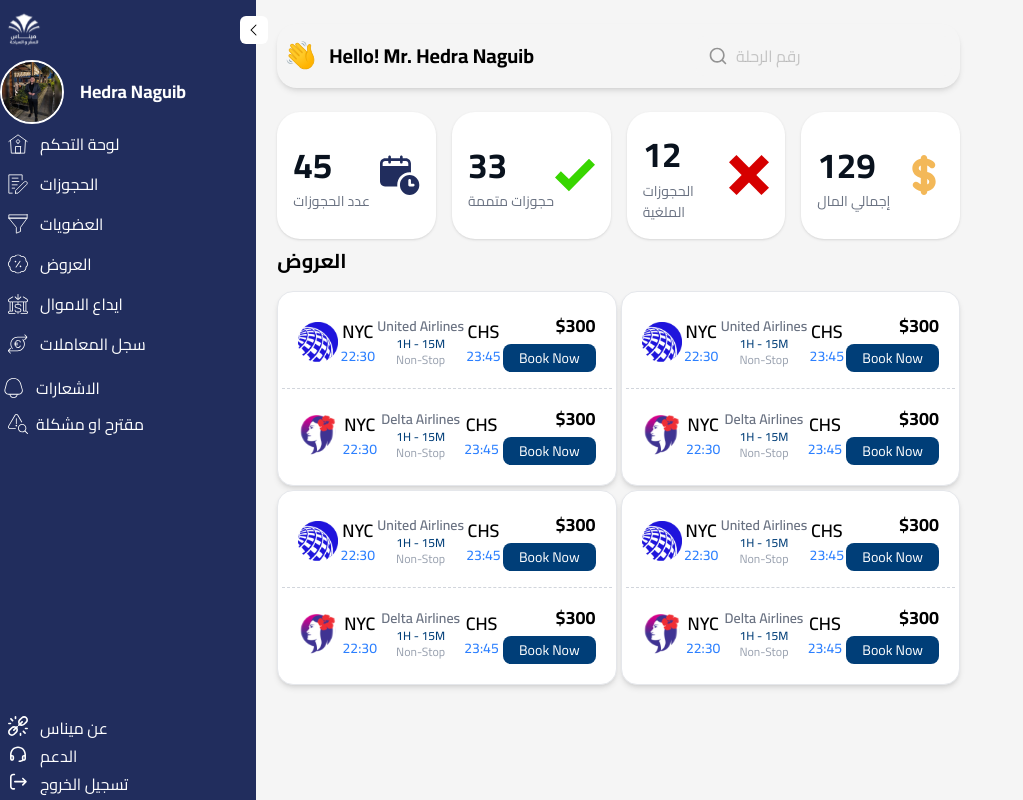
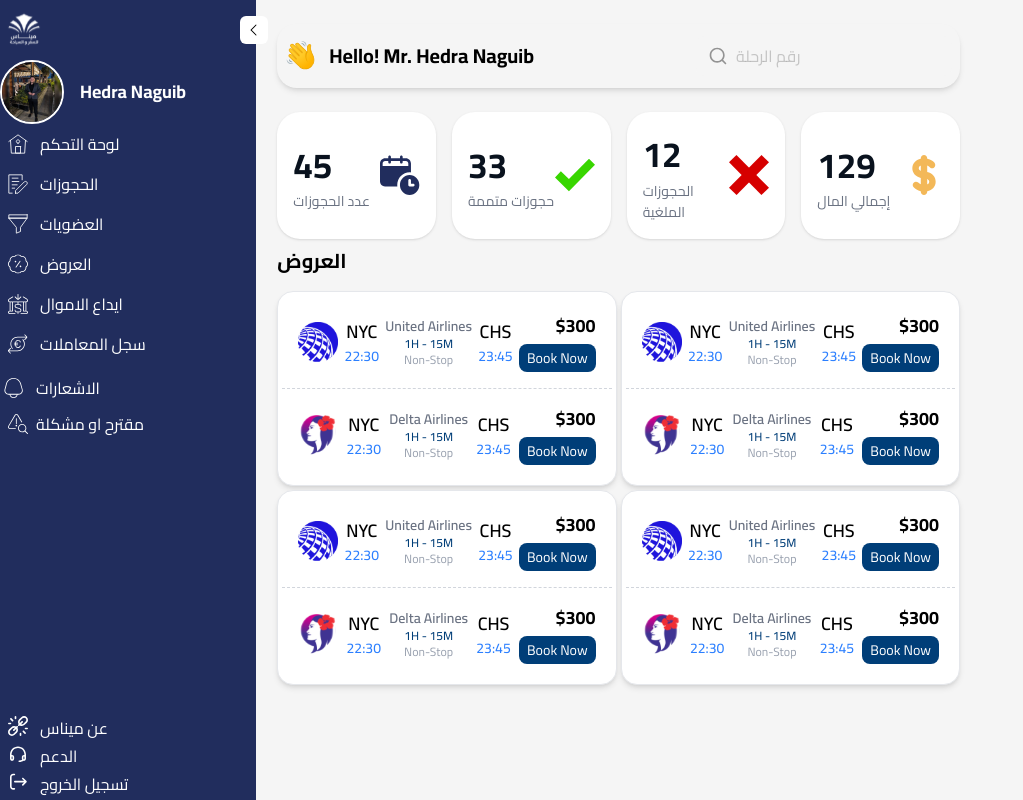
Before and after one commit to Engromeh/Minas, a React (Vite) app: page /card in a window 1280 px wide. Shown: the top 800 px of the page, without its empty margins (0-1023 px from the left). Built offline with nearby package versions, Linux system fonts and the light colour scheme; a web font is replaced by a local one.

Commit message:
hendel all

```diff
--- a/src/Pages/Card/Card.jsx
+++ b/src/Pages/Card/Card.jsx
@@ -71,7 +71,7 @@ const Card = () => {
 
                 <div className="style-font text-right">
                   <p className="text-lg font-bold">{flight.price}</p>
-                  <button className="bt-offer   bg-[#003E78] text-white text-sm px-4 py-1 rounded-lg mt-1">
+                  <button className="bt-offer   bg-[#003E78] text-white text-sm px-2 py-1 rounded-lg mt-1">
                     Book Now
                   </button>
                 </div>
@@ -116,7 +116,7 @@ const Card = () => {
                   <p className="text-lg font-bold">
                     {repeatedFlights[index + 1]?.price}
                   </p>
-                  <button className=" bt-offer bg-[#003E78] text-white text-sm px-4 py-1 rounded-lg mt-1">
+                  <button className=" bt-offer bg-[#003E78] text-white text-sm px-2 py-1 rounded-lg mt-1">
                     Book Now
                   </button>
                 </div>
--- a/src/Pages/Dashbord/Offers/Offers.jsx
+++ b/src/Pages/Dashbord/Offers/Offers.jsx
@@ -115,7 +115,7 @@ const Offers = () => {
                     <p className="text-lg font-bold">
                       {repeatedFlights[index + 1]?.price}
                     </p>
-                    <button className=" bt-offer bg-[#003E78] text-white text-sm px-4 py-1 rounded-lg mt-1" style={{fontFamily:"Cairo"}}>
+                    <button className=" bt-offer bg-[#003E78] text-white text-sm px-2 py-1 rounded-lg mt-1" style={{fontFamily:"Cairo"}}>
                       Book Now
                     </button>
                   </div>
```
